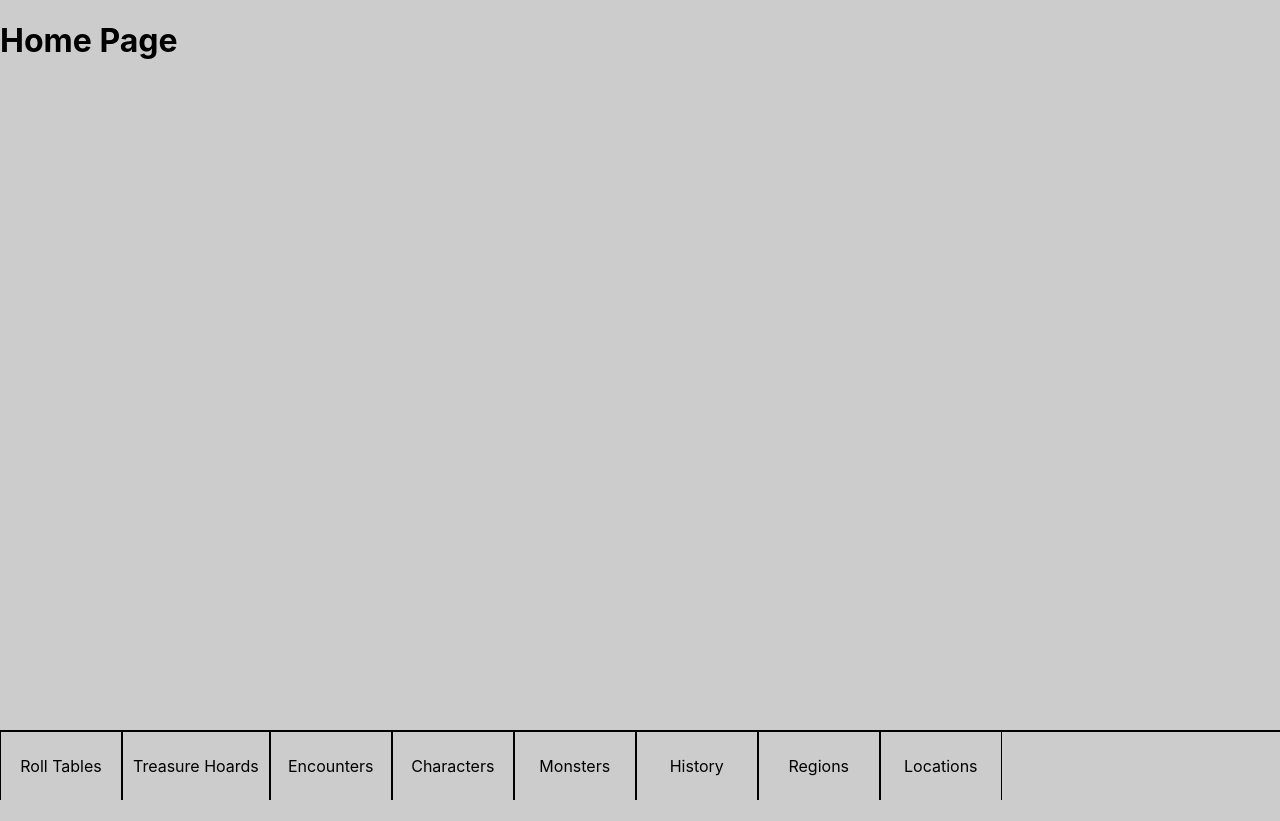
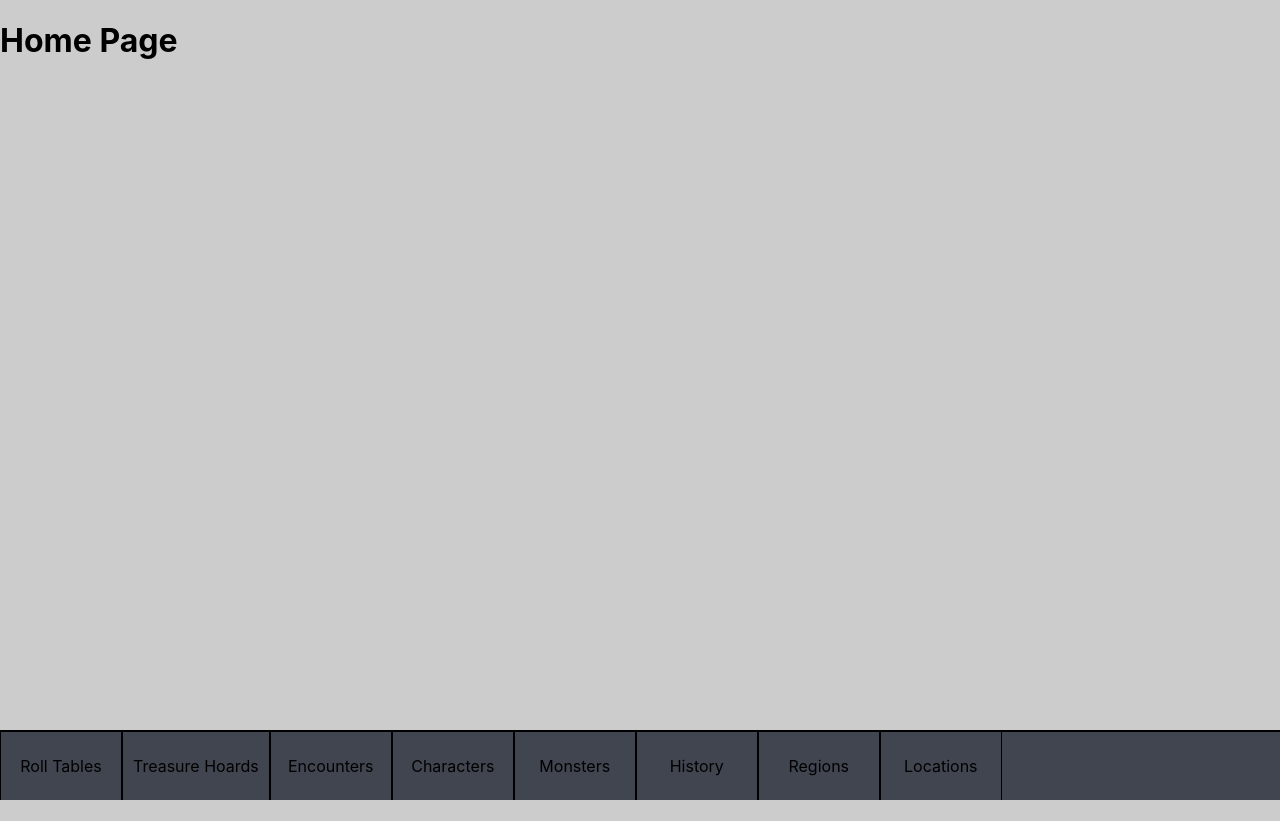
Before and after one commit to bransonsmith/dndgen_ui, a React (Create React App) app: page / in a window 1280 px wide. Built offline with nearby package versions, Linux system fonts and the light colour scheme.

Commit message:
Clean up colors

```diff
--- a/src/components/Nav/Nav.css
+++ b/src/components/Nav/Nav.css
@@ -5,6 +5,8 @@ nav {
     bottom: 0px;
     left: 0px;
     border-top: 2px solid black;
+    background-color: #414550;
+    color: #000000;
 }
 
 .links {
--- a/src/index.css
+++ b/src/index.css
@@ -66,6 +66,7 @@ ul {
   margin: 0px auto;
   background-color: none;
   border-top: 2px solid black;
+  background-color: #eeeeee;
   /* border-bottom: 2px solid black; */
   display: flex;
   flex-direction: column;
```
